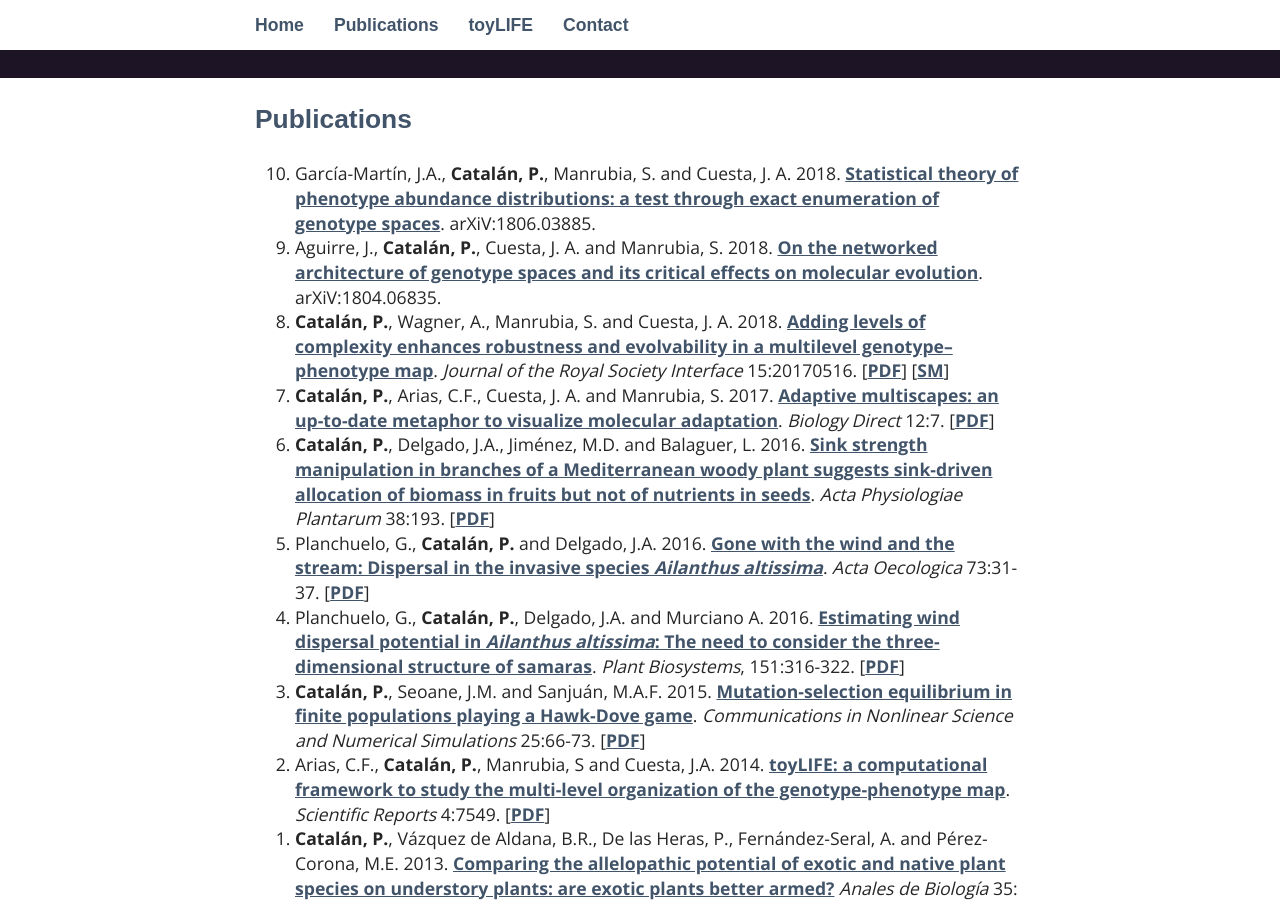
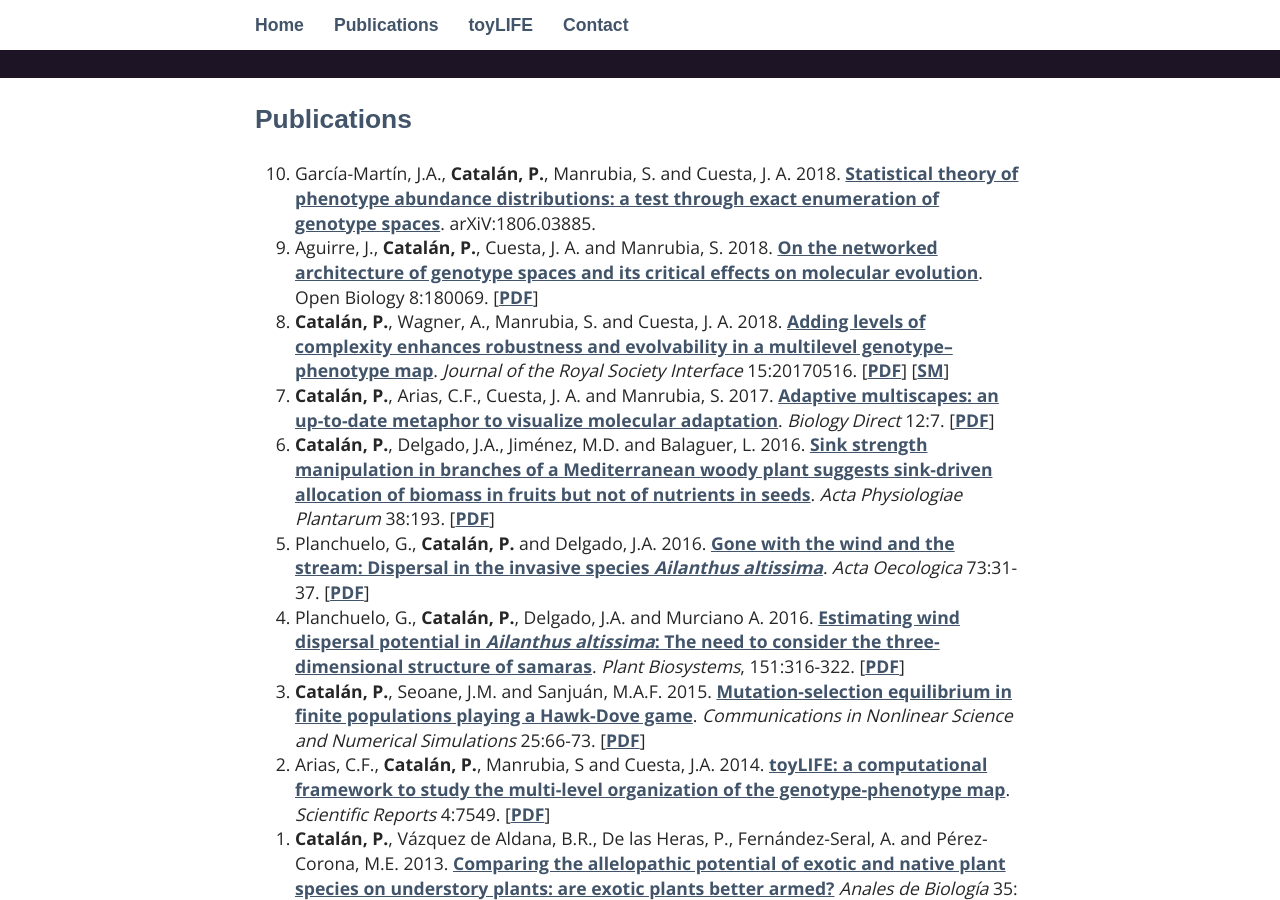
Before and after one commit to PabloCatalan/pablocatalan.github.io, a Jekyll site: the page built from _pages/01_publications.md, in a window 1280 px wide and 900 px high, scrolled down 422 px. Built offline with Jekyll 4.4.1, drawn with Linux system fonts in a browser that asks for light colours; some web fonts are replaced.

Commit message:
Update 01_publications.md

```diff
--- a/_pages/01_publications.md
+++ b/_pages/01_publications.md
@@ -5,7 +5,7 @@ permalink: /publications/
 ---
 
 0. García-Martín, J.A., **Catalán, P.**, Manrubia, S. and Cuesta, J. A. 2018. [Statistical theory of phenotype abundance distributions: a test through exact enumeration of genotype spaces](https://arxiv.org/abs/1806.03885). arXiV:1806.03885.
-0. Aguirre, J., **Catalán, P.**, Cuesta, J. A. and Manrubia, S. 2018. [On the networked architecture of genotype spaces and its critical effects on molecular evolution](https://arxiv.org/abs/1804.06835). arXiV:1804.06835.
+0. Aguirre, J., **Catalán, P.**, Cuesta, J. A. and Manrubia, S. 2018. [On the networked architecture of genotype spaces and its critical effects on molecular evolution](http://rsob.royalsocietypublishing.org/content/8/7/180069). Open Biology 8:180069. [[PDF](/papers/aguirre2018_networked_structure.pdf)]
 0. **Catalán, P.**, Wagner, A., Manrubia, S. and Cuesta, J. A. 2018. [Adding levels of complexity enhances robustness and evolvability in a multilevel genotype–phenotype map](http://rsif.royalsocietypublishing.org/content/15/138/20170516). *Journal of the Royal Society Interface* 15:20170516. [[PDF](/papers/catalan2018_toyLIFE_complexity.pdf)] [[SM](/papers/catalan2018_toyLIFE_complexity_SM.pdf)]
 0. **Catalán, P.**, Arias, C.F., Cuesta, J. A. and Manrubia, S. 2017. [Adaptive multiscapes: an up-to-date metaphor to visualize molecular adaptation](http://biologydirect.biomedcentral.com/articles/10.1186/s13062-017-0178-1). *Biology Direct* 12:7. [[PDF](/papers/catalan2017_adaptive_multiscapes.pdf)]
 0. **Catalán, P.**, Delgado, J.A., Jiménez, M.D. and Balaguer, L. 2016. [Sink strength manipulation in branches of a Mediterranean woody plant suggests sink-driven allocation of biomass in fruits but not of nutrients in seeds](http://link.springer.com/article/10.1007/s11738-016-2220-9). *Acta Physiologiae Plantarum* 38:193. [[PDF](/papers/catalan2016_sink_strength.pdf)]
```
